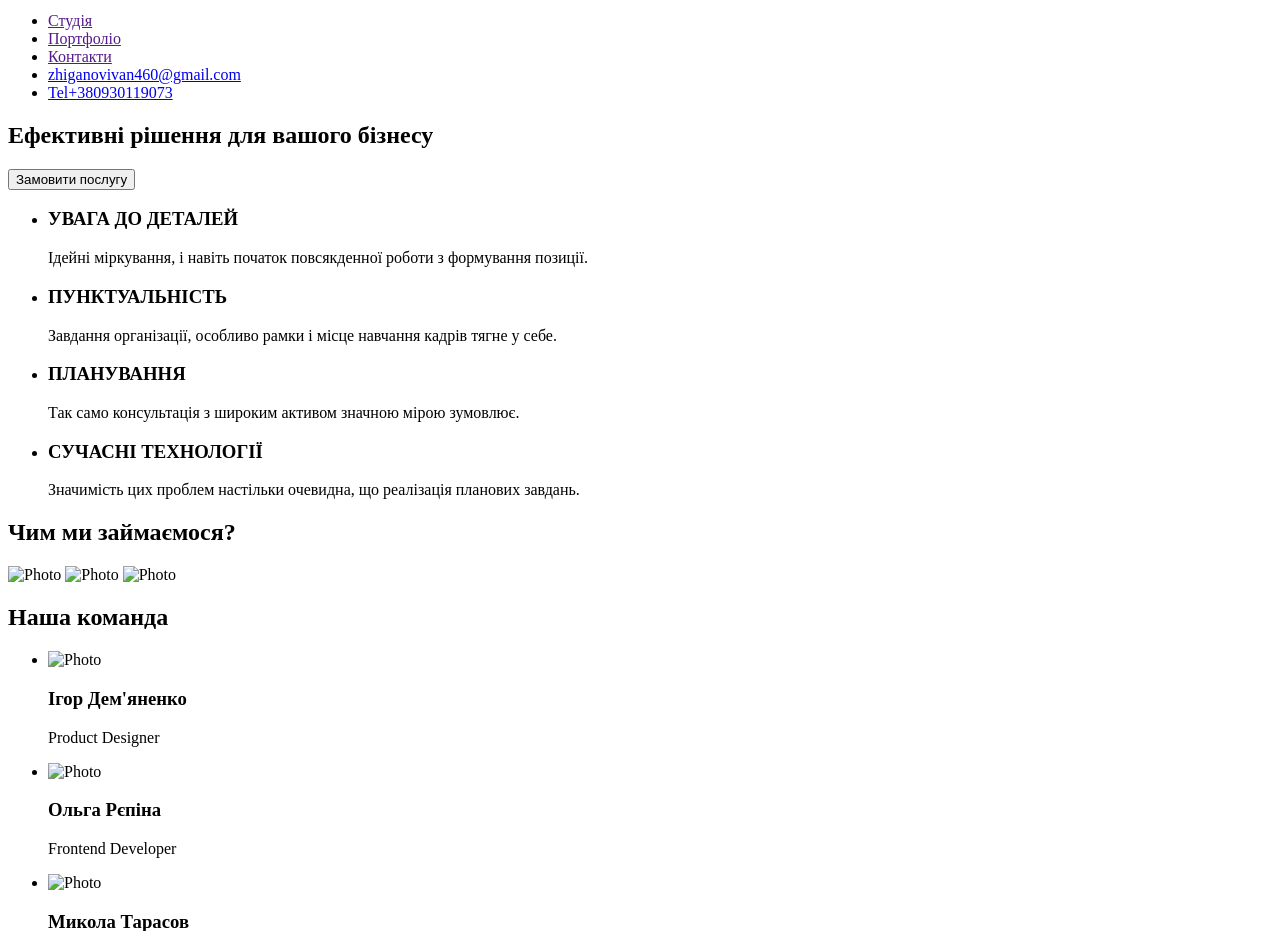
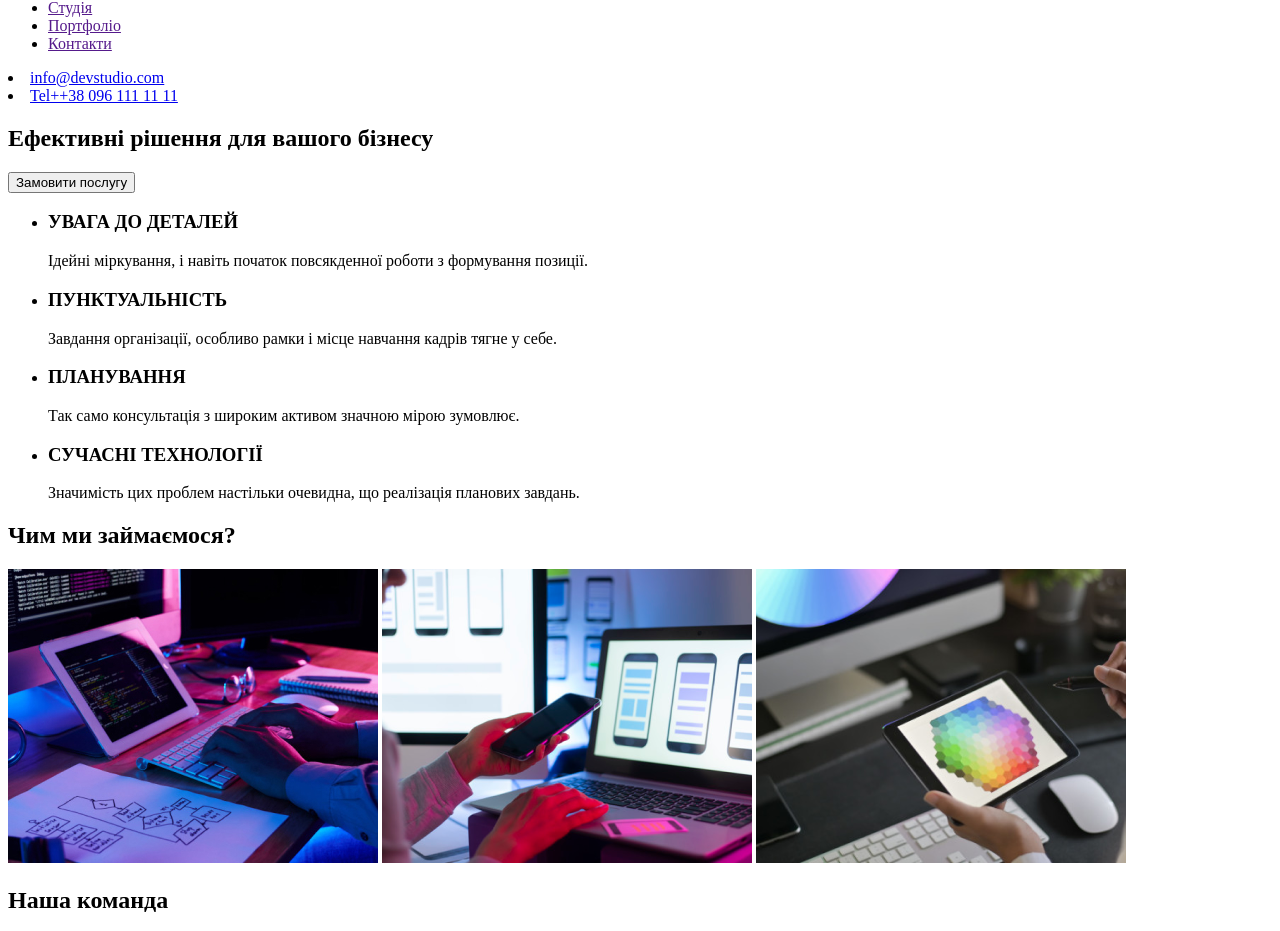
Before and after one commit to ZhiganoviIvan224/goit-markup-hw-01, a plain HTML site: page index.html in a window 1280 px wide. Shown: the part 68-999 px from the top of the page. Drawn offline with Linux system fonts and the light colour scheme.

Commit message:
18.10.2022  22:00

```diff
--- a/index.html
+++ b/index.html
@@ -8,21 +8,25 @@
 </head>
 <body>
     <!--Шапка сторінки-->
-    <header> <h1>WebStudio</h1>
+    <header>
+       <h2><a href="./index.html">WebStudio</a></h2>
     <ul>
         <li><a href="">Студія</a></li>
         <li><a href="">Портфоліо</a></li>
         <li><a href="">Контакти</a></li>
-        <li><a href="mailto:@zhiganovivan460@gmail.com">zhiganovivan460@gmail.com</a></li>
-        <li><a href="tel:+380930119073">Tel+380930119073</a></li>
-    </ul></header>
+    </ul>
+      <nav>
+        <li><a href="info@devstudio.com">info@devstudio.com</a></li>
+        <li><a href="tel:++380961111111">Tel++38 096 111 11 11</a></li>
+      </nav>
+    </header>
     <!--Заголовок,Кнопка-->
     <section id="button">
-    <h2>Ефективні рішення для вашого бізнесу</h2>
+    <h1>Ефективні рішення для вашого бізнесу</h1>
     <button>Замовити послугу</button>
     </section>
     <!--Секція 1, фото-->
-    <section>
+    <main>
         <ul>
           <li><h3>УВАГА ДО ДЕТАЛЕЙ</h3>
           <p>Ідейні міркування, і навіть початок повсякденної роботи з формування позиції.</p></li>
@@ -34,33 +38,33 @@
           <p>Значимість цих проблем настільки очевидна, що реалізація планових завдань.</p></li>
       </ul>
       <h2>Чим ми займаємося?</h2>
-        <img src="./Images/img.jpg" alt="Photo" width="370">
-        <img src="./Images/img (1).jpg (1).jpg" alt="Photo" width="370">
-        <img src="./Images/img (2).jpg (2).jpg" alt="Photo" width="370">
-    </section>
+      <img src="./images/img.jpg" alt="Photo" width="370">
+      <img src="./images/img1.png" alt="Photo" width="370">
+      <img src="./images/img2.png" alt="Photo" width="370">
+    </main>
     <!--Секція 2,фото-->
   <section>
 <h2>Наша команда</h2>
 <ul>
-  <li>  <img src="./Images/img (3).jpg (3).jpg" alt="Photo" width="270"><h3>Ігор Дем'яненко</h3><p>Product Designer</p>
+  <li>  <img src="./images/img3.jpg" alt="Photo" width="270"><h3>Ігор Дем'яненко</h3><p>Product Designer</p>
   </li>
-  <li><img src="./Images/img (4).jpg (4).jpg" alt="Photo" width="270"><h3>Ольга Рєпіна</h3><p>Frontend Developer</p>
+  <li><img src="./images/img4.jpg" alt="Photo" width="270"><h3>Ольга Рєпіна</h3><p>Frontend Developer</p>
   </li>
-  <li><img src="./Images/img (5).jpg (5).jpg" alt="Photo" width="270"><h3>Микола Тарасов</h3><p>Marketing</p>
+  <li><img src="./images/img5.jpg" alt="Photo" width="270"><h3>Микола Тарасов</h3><p>Marketing</p>
   </li>
-  <li><img src="./Images/img (5).jpg (6).jpg" alt="Photo" width="270"><h3>Михайло Єрмаков</h3><p>UI Designer</p>
+  <li><img src="./images/img6.jpg" alt="Photo" width="270"><h3>Михайло Єрмаков</h3><p>UI Designer</p>
   </li>
 </ul>
 
   </section>
   <!--Кінець сайту-->
   <footer>
-    <p>WebStudio</p>
+    <h2><a href="./index.html">WebStudio</a></h2>
     <div>
       <address>
         м. Київ, пр-т Лесі Українки, 26 <br>
-        <a href="malito:info@devstudio.com">info@devstudio.com</a><br>
-        <a href="tel:+38 096 111 11 11">+38 096 111 11 11</a><br>
+        <a href="mailto:info@devstudio.com">info@devstudio.com</a><br>
+        <a href="tel:+380961111111">+38 096 111 11 11</a><br>
       </address>
     </div>
   </footer>
```
Also changed, not shown: Images/img (2).jpg (deleted), Images/imges (1).jpg (deleted), images/img.jpg (renamed from Images/imges.jpg), images/img1.png (added), images/img2.png (added), images/img3.jpg (renamed from Images/img (3).jpg), images/img4.jpg (renamed from Images/img (4).jpg), images/img5.jpg (renamed from Images/img (5).jpg), images/img6.jpg (renamed from Images/img (6).jpg). Lines whose indentation alone changed are shown as unchanged.
